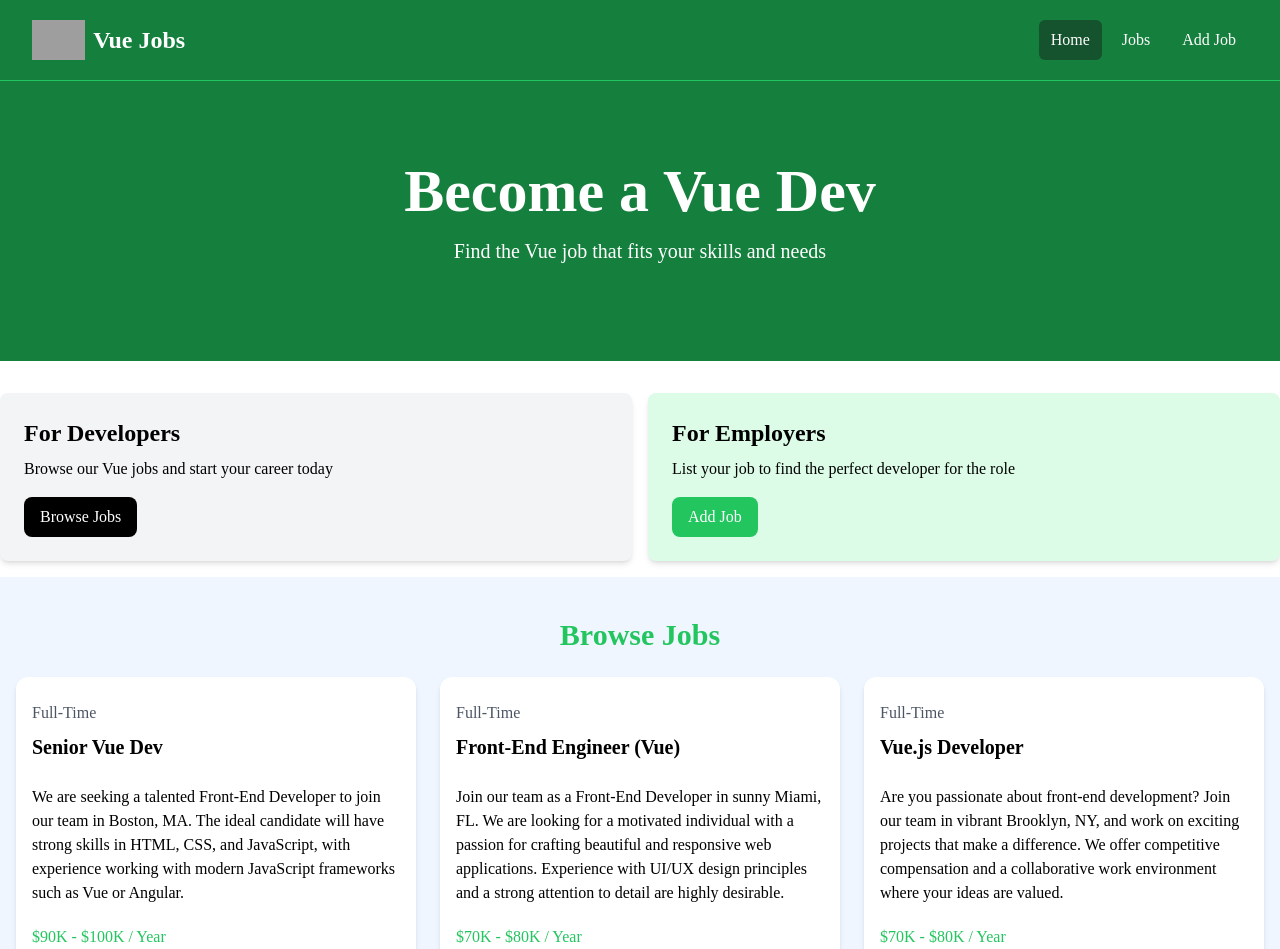
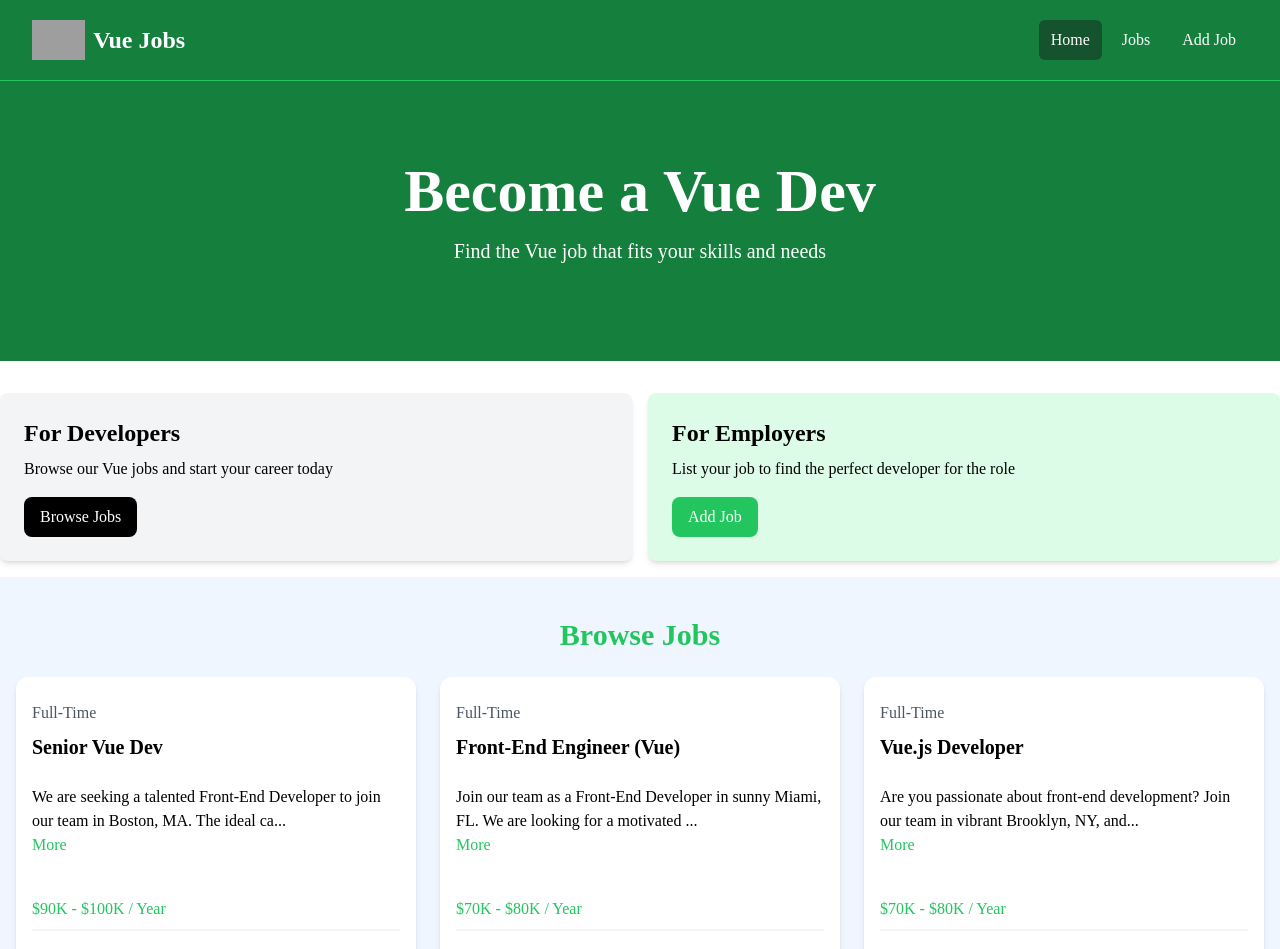
Before and after one commit to Abdul-Wahab12/Jobs-management-App, a Vue app in the folder Jobs-App/: page /jobs in a window 1280 px wide. Shown: the top 949 px of the page. Built offline with nearby package versions, Linux system fonts and the light colour scheme; grey boxes are pictures that could not be loaded.

Commit message:
Added: add toggle description functionality and map icon from prime Vue

```diff
--- a/Jobs-App/package.json
+++ b/Jobs-App/package.json
@@ -9,6 +9,7 @@
     "preview": "vite preview"
   },
   "dependencies": {
+    "primeicons": "^7.0.0",
     "vue": "^3.4.29"
   },
   "devDependencies": {
--- a/Jobs-App/src/components/JobListing.vue
+++ b/Jobs-App/src/components/JobListing.vue
@@ -1,10 +1,24 @@
 <script setup>
-import { defineProps } from 'vue';
+import { defineProps, ref, computed } from 'vue';
 
-defineProps({
+const props = defineProps({
     job: {
         type: Object,
     }
+});
+
+const showFullDescription = ref(false);
+
+const toggleFullDescription = () => {
+    showFullDescription.value = !showFullDescription.value;
+}
+
+const truncatedDescription = computed(() => {
+    let description = props.job.description;
+    if(!showFullDescription.value) {
+        description = description.substring(0, 90) + '...';
+    }
+    return description;
 });
 </script>
 
@@ -17,7 +31,15 @@
             </div>
 
             <div class="mb-5">
-               {{ job.description }}
+               <div>
+                 {{ truncatedDescription }}
+               </div>
+               <button
+                    @click="toggleFullDescription"
+                    class="text-green-500 hover:text-green-600 mb-5"
+                >
+                {{ showFullDescription ? 'Less' : 'More' }}
+               </button>
             </div>
 
             <h3 class="text-green-500 mb-2">{{ job.salary }} / Year</h3>
@@ -26,7 +48,7 @@
 
             <div class="flex flex-col lg:flex-row justify-between mb-4">
                 <div class="text-orange-700 mb-3">
-                    <i class="fa-solid fa-location-dot text-lg"></i>
+                    <i class="pi pi-map-marker text-orange-700"></i>
                     {{ job.location }}
                 </div>
                 <a :href="'/job/' + job.id"
--- a/Jobs-App/src/main.js
+++ b/Jobs-App/src/main.js
@@ -1,4 +1,6 @@
-import './assets/main.css'
+import './assets/main.css';
+import 'primeicons/primeicons.css'
+
 
 import { createApp } from 'vue'
 import App from './App.vue'
```
Also changed, not shown: 1 other file (tests, documents, lock files or other folders).
